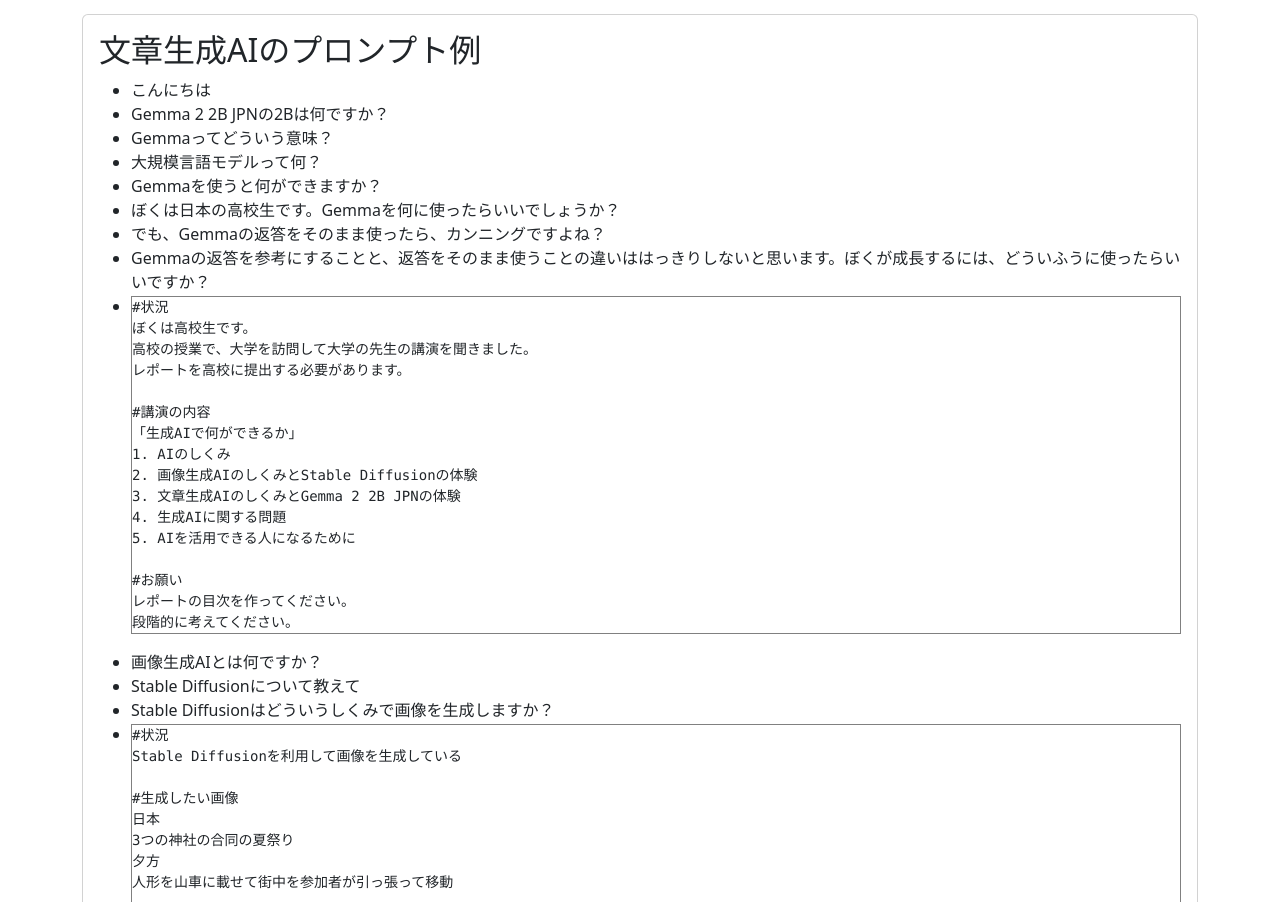
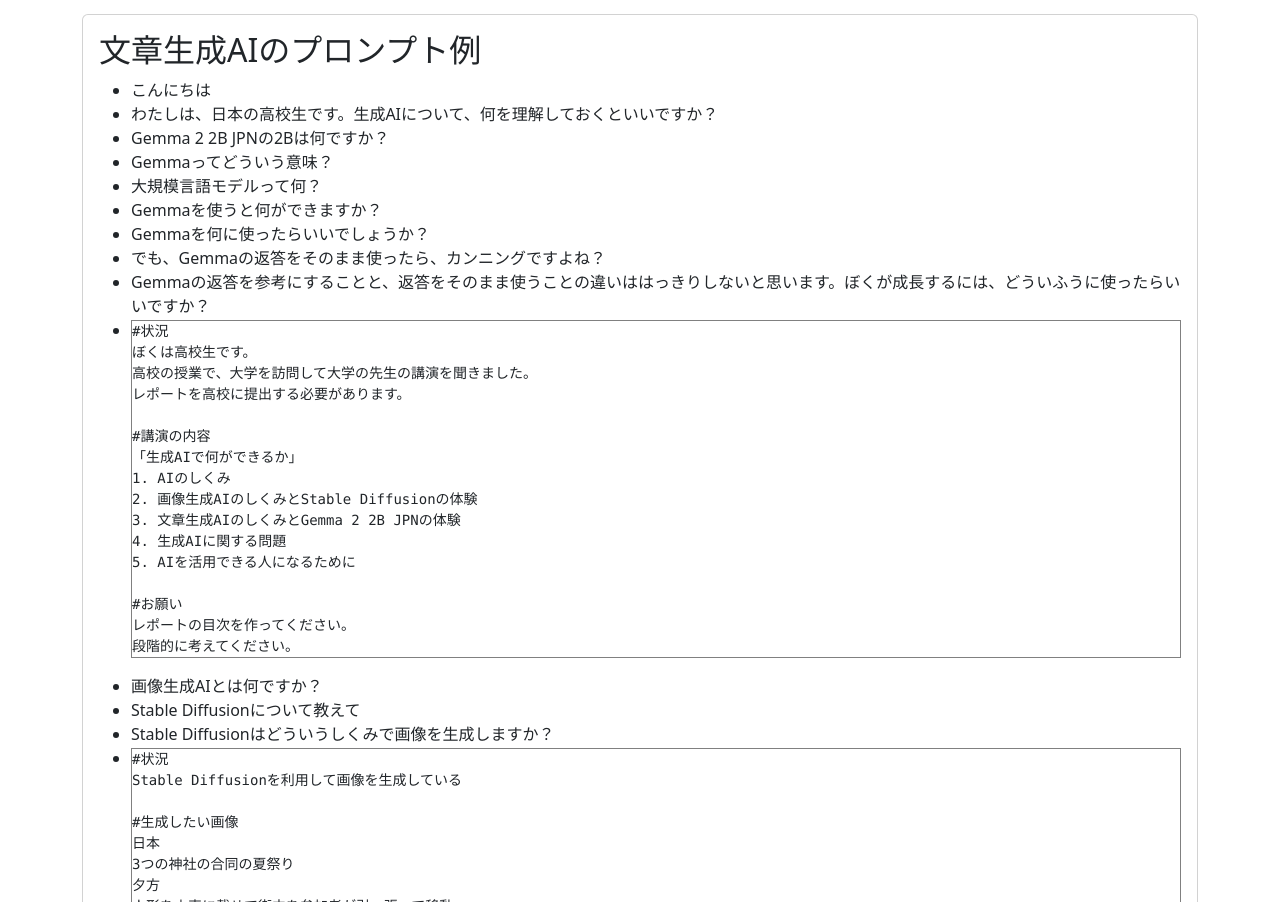
Before and after one commit to akokubo/hs2024, a plain HTML site: page docs/index.html in a window 1280 px wide. Shown: the part 2177-3079 px from the top of the page. Drawn offline with nearby package versions, Linux system fonts and the light colour scheme.

Commit message:
文章生成AIに関してプロンプトを追加

```diff
--- a/docs/index.html
+++ b/docs/index.html
@@ -124,11 +124,12 @@
           <h2>文章生成AIのプロンプト例</h2>
           <ul>
             <li>こんにちは</li>
+            <li>わたしは、日本の高校生です。生成AIについて、何を理解しておくといいですか？</li>
             <li>Gemma 2 2B JPNの2Bは何ですか？</li>
             <li>Gemmaってどういう意味？</li>
             <li>大規模言語モデルって何？</li>
             <li>Gemmaを使うと何ができますか？</li>
-            <li>ぼくは日本の高校生です。Gemmaを何に使ったらいいでしょうか？</li>
+            <li>Gemmaを何に使ったらいいでしょうか？</li>
             <li>でも、Gemmaの返答をそのまま使ったら、カンニングですよね？</li>
             <li>Gemmaの返答を参考にすることと、返答をそのまま使うことの違いははっきりしないと思います。ぼくが成長するには、どういふうに使ったらいいですか？</li>
             <li>
```
